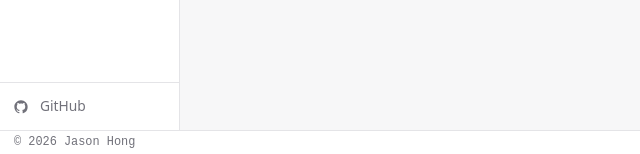
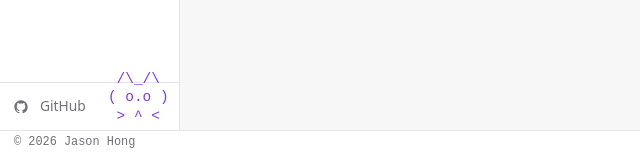
Before and after one commit to Jhong098/jasonhong.me, an Astro site: page / in a window 1280 px wide. Shown: the part 646-800 px from the top of the page, 0-640 px from the left. Built offline with nearby package versions, Linux system fonts and the light colour scheme; Astro itself is replaced by a stand-in of ours.

Commit message:
add ascii pet

```diff
--- /dev/null
+++ b/src/components/shared/AsciiPet.tsx
@@ -0,0 +1,220 @@
+import { useState, useEffect, useRef } from 'react';
+
+type PetState = 'walking' | 'idle' | 'pause' | 'react';
+
+interface PetDef {
+  frames: {
+    walk: string[][];
+    idle: string[][];
+    pause: string[][];
+    react: string[][];
+  };
+  quips: string[];
+}
+
+const PETS: Record<string, PetDef> = {
+  cat: {
+    frames: {
+      walk: [
+        [' /\\_/\\', '( o.o )', ' > ^ <'],
+        [' /\\_/\\', '( -.o )', ' > ~ <'],
+      ],
+      idle: [[' /\\_/\\', '( o.o )', '  u u  ']],
+      pause: [[' /\\_/\\', '( o.o )', ' /|   ']],
+      react: [[' /\\_/\\', '( ^o^ )', '  \\o/ ']],
+    },
+    quips: ['mrow!', 'pet me', '...', 'zzz'],
+  },
+  duck: {
+    frames: {
+      walk: [
+        ['  _  ', ">('v')", '  || '],
+        ['  _  ', ">('v')", '  /\\ '],
+      ],
+      idle: [['  _  ', ">('v')", '  || ']],
+      pause: [['  _  ', '>(-.) ', '  || ']],
+      react: [['  _  ', ">('V')", '  \\/ ']],
+    },
+    quips: ['quack!', 'QUACK!', '..quack', 'bread?'],
+  },
+  bunny: {
+    frames: {
+      walk: [
+        ['(\\(\\', '(-.-)', ' c  )'],
+        ['(/(/ ', '(-.-)', ' c  )'],
+      ],
+      idle: [['(\\(\\', '(o.o)', ' c  )']],
+      pause: [['(\\(\\', '(-.o)', ' c  )']],
+      react: [['(\\(\\', '(^o^)', ' c  )']],
+    },
+    quips: ['boing!', 'floof', '...', 'carrot?'],
+  },
+  frog: {
+    frames: {
+      walk: [
+        [' @..@ ', '(----)'],
+        [' @..@ ', '(-\\/-)'],
+      ],
+      idle: [[' @..@ ', '(o--o)']],
+      pause: [[' @..@ ', '(----)', '  ||  ']],
+      react: [[' @..@ ', '(-()-)']],
+    },
+    quips: ['ribbit!', 'croak', '...', 'fly?'],
+  },
+  dog: {
+    frames: {
+      walk: [
+        [' /^^\\', '(o  o)', ' \\__/'],
+        [' /^^\\', '(o  o)', ' /--\\'],
+      ],
+      idle: [[' /^^\\', '(o  o)', '  ww ']],
+      pause: [[' /^^\\', '(o  o)', ' \\_/ ']],
+      react: [[' /^^\\', '(^  ^)', '  \\o/']],
+    },
+    quips: ['woof!', 'bork!', 'pats?', '...'],
+  },
+};
+
+const PET_KEYS = Object.keys(PETS);
+const PET_WIDTH_PX = 90;
+const WALK_SPEED = 1.5; // px per tick
+const MOVE_INTERVAL = 80; // ms
+const FRAME_INTERVAL = 500; // ms
+
+export default function AsciiPet() {
+  const [petKey] = useState(() => PET_KEYS[Math.floor(Math.random() * PET_KEYS.length)]);
+  const [petState, setPetState] = useState<PetState>('walking');
+  const [frameIdx, setFrameIdx] = useState(0);
+  const [posX, setPosX] = useState(0);
+  const [bubble, setBubble] = useState<string | null>(null);
+
+  const dirRef = useRef<1 | -1>(1);
+  const petStateRef = useRef<PetState>('walking');
+  petStateRef.current = petState;
+
+  const pet = PETS[petKey];
+
+  // Randomize starting position on mount
+  useEffect(() => {
+    setPosX(Math.random() * Math.max(0, window.innerWidth * 0.5));
+  }, []);
+
+  // Movement tick — only runs while walking
+  useEffect(() => {
+    if (petState !== 'walking') return;
+    const id = setInterval(() => {
+      setPosX(prev => {
+        const next = prev + WALK_SPEED * dirRef.current;
+        const max = window.innerWidth - PET_WIDTH_PX;
+        if (next <= 0) { dirRef.current = 1; return 0; }
+        if (next >= max) { dirRef.current = -1; return max; }
+        return next;
+      });
+    }, MOVE_INTERVAL);
+    return () => clearInterval(id);
+  }, [petState]);
+
+  // Frame cycling
+  useEffect(() => {
+    const stateKey =
+      petState === 'react' ? 'react' :
+      petState === 'pause' ? 'pause' :
+      petState === 'idle'  ? 'idle'  : 'walk';
+    const frames = pet.frames[stateKey];
+    setFrameIdx(0);
+    if (frames.length <= 1) return;
+    const id = setInterval(() => {
+      setFrameIdx(i => (i + 1) % frames.length);
+    }, FRAME_INTERVAL);
+    return () => clearInterval(id);
+  }, [petState, petKey]);
+
+  // State machine: walking → idle → pause → walking
+  useEffect(() => {
+    if (petState === 'react') return;
+    const durations: Record<string, number> = {
+      walking: 3000 + Math.random() * 3000,
+      idle:    1000 + Math.random() * 1000,
+      pause:   2000 + Math.random() * 1000,
+    };
+    const nextState: Record<string, PetState> = {
+      walking: 'idle',
+      idle:    'pause',
+      pause:   'walking',
+    };
+    const id = setTimeout(() => {
+      setPetState(nextState[petState]);
+    }, durations[petState]);
+    return () => clearTimeout(id);
+  }, [petState]);
+
+  function handleClick() {
+    if (petState === 'react') return;
+    const quip = pet.quips[Math.floor(Math.random() * pet.quips.length)];
+    setBubble(quip);
+    setPetState('react');
+    setTimeout(() => {
+      setBubble(null);
+      setPetState('walking');
+    }, 1500);
+  }
+
+  const stateKey =
+    petState === 'react' ? 'react' :
+    petState === 'pause' ? 'pause' :
+    petState === 'idle'  ? 'idle'  : 'walk';
+  const frames = pet.frames[stateKey];
+  const currentFrame = frames[frameIdx % frames.length];
+
+  return (
+    <div
+      className="hidden md:block"
+      style={{
+        position: 'fixed',
+        bottom: '28px',
+        left: `${posX}px`,
+        zIndex: 40,
+        cursor: 'pointer',
+        transition: petState === 'walking' ? `left ${MOVE_INTERVAL}ms linear` : 'none',
+        userSelect: 'none',
+      }}
+      onClick={handleClick}
+    >
+      {bubble && (
+        <div
+          className="pet-bubble"
+          style={{
+            position: 'absolute',
+            bottom: '100%',
+            left: '50%',
+            transform: 'translateX(-50%)',
+            background: 'var(--bg-card)',
+            border: '1px solid var(--border)',
+            borderRadius: '4px',
+            padding: '2px 8px',
+            fontFamily: 'var(--font-mono)',
+            fontSize: '0.7rem',
+            color: 'var(--fg-3)',
+            whiteSpace: 'nowrap',
+            marginBottom: '4px',
+            backdropFilter: 'blur(4px)',
+          }}
+        >
+          {bubble}
+        </div>
+      )}
+      <pre
+        style={{
+          fontFamily: 'var(--font-mono)',
+          fontSize: 'clamp(0.5rem, 1.2vw, 0.85rem)',
+          lineHeight: 1.3,
+          margin: 0,
+          color: 'var(--accent)',
+          animation: petState === 'react' ? 'pet-jump 0.35s ease' : 'none',
+        }}
+      >
+        {currentFrame.join('\n')}
+      </pre>
+    </div>
+  );
+}
--- a/src/layouts/EditorLayout.astro
+++ b/src/layouts/EditorLayout.astro
@@ -6,6 +6,7 @@ import MobileNav from '@components/layout/MobileNav.astro';
 import CommandPalette from '@components/command-palette/CommandPalette';
 import KeyboardShortcuts from '@components/shared/KeyboardShortcuts';
 import Terminal from '@components/terminal/Terminal';
+import AsciiPet from '@components/shared/AsciiPet';
 import { ClientRouter } from 'astro:transitions';
 import { getCollection } from 'astro:content';
 import '@styles/global.css';
@@ -82,6 +83,9 @@ const postItems = allPosts.map(p => ({
     <!-- Terminal panel (slides in above status bar) -->
     <Terminal client:load transition:persist />
 
+    <!-- ASCII pet roams above the status bar -->
+    <AsciiPet client:load transition:persist />
+
     <!-- Status bar spans full width at bottom -->
     <StatusBar transition:persist />
 
--- a/src/styles/global.css
+++ b/src/styles/global.css
@@ -540,3 +540,19 @@
     from { opacity: 0; transform: translateY(4px); }
   }
 }
+
+@keyframes pet-jump {
+  0%   { transform: translateY(0); }
+  35%  { transform: translateY(-10px); }
+  65%  { transform: translateY(-6px); }
+  100% { transform: translateY(0); }
+}
+
+@keyframes pet-bubble-in {
+  from { opacity: 0; transform: translateX(-50%) translateY(4px); }
+  to   { opacity: 1; transform: translateX(-50%) translateY(0); }
+}
+
+.pet-bubble {
+  animation: pet-bubble-in 0.15s ease;
+}
```
Also changed, not shown: 1 other file.
